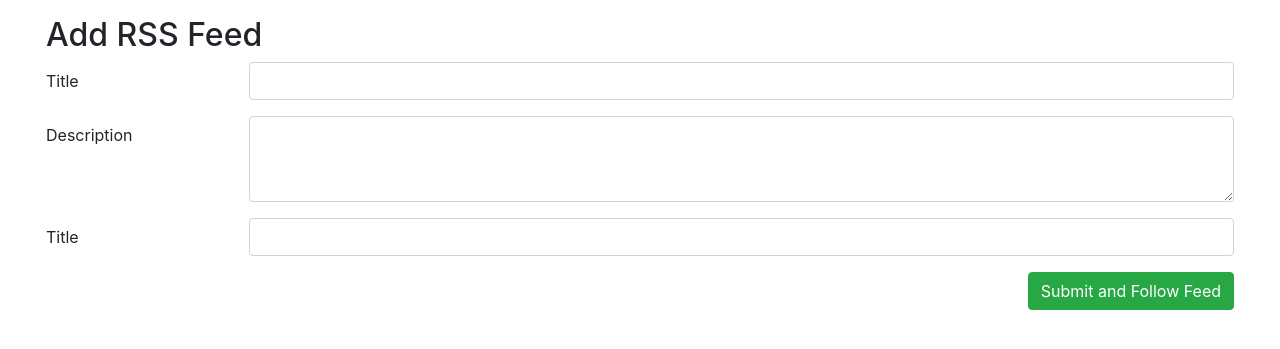
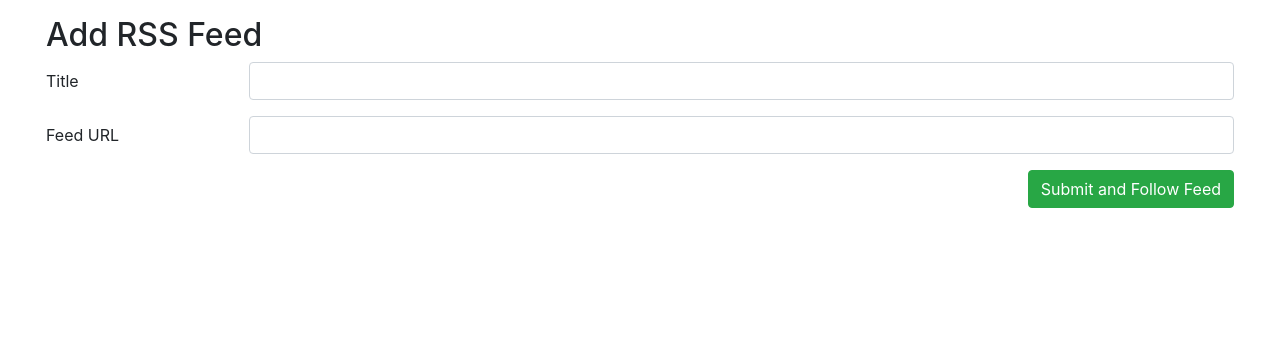
Before and after one commit to 5pence/rss_helper, a Django app: page /add_feed in a window 1280 px wide. Shown: the part 104-453 px from the top of the page. Run offline with Django 3.2, Linux system fonts and the light colour scheme; the visitor is signed in with stand-in values (Sample User, id 1); parts of the project's set-up code (start-up, migrations or seed data) failed here and were passed over; some libraries are stand-ins or nearby versions.

Commit message:
add feed title and url validation and duplicate check, remove feed description

```diff
--- a/account/forms.py
+++ b/account/forms.py
@@ -2,6 +2,7 @@ from django import forms
 from django.contrib.auth.models import User
 from .models import Comment, Feed
 from feed.utils import fetch_rss
+
 
 class LoginForm(forms.Form):
     username = forms.CharField()
@@ -27,23 +28,31 @@ class UserRegistrationForm(forms.ModelForm):
 class AddFeedForm(forms.ModelForm):
     """ Form for logged in user to add feeds """
     title = forms.CharField(label='Title', required=True)
-    description = forms.CharField(label='Description',
-                                  widget=forms.Textarea(
-                                        attrs={"style": "resize: none"}),
-                                  required=True)
     url = forms.URLField(label='URL', required=True)
+
+    class Meta:
+        model = Feed
+        fields = ('title', 'url')
 
     def clean_url(self):
         url = self.cleaned_data['url']
-        ret = fetch_rss(url)
-        if 'bozo' in ret and ret['bozo'] == 1:
+        result = fetch_rss(url)
+        if 'bozo' in result and result['bozo'] == 1:
             raise forms.ValidationError('Invalid RSS Feed')
         return url
 
-
-    class Meta:
-        model = Feed
-        fields = ('title', 'description', 'url')
+    def clean(self):
+        cleaned_data = super(AddFeedForm, self).clean()
+        title = cleaned_data.get('title')
+        url = cleaned_data.get('url')
+        if Feed.objects.filter(title=title).count():
+            raise forms.ValidationError(
+                "You are already that title in your feed, please choose another."
+            )
+        if Feed.objects.filter(url=url).count():
+            raise forms.ValidationError(
+                "You are already following that feed url, you don't need to follow it twice."
+            )
 
 
 class CommentForm(forms.ModelForm):
--- a/account/models.py
+++ b/account/models.py
@@ -12,7 +12,6 @@ class Feed(TitleMixin, models.Model):
     """ Model for the RSS Feed """
     user = models.ForeignKey(get_user_model(), on_delete=models.CASCADE)
     title = models.CharField(max_length=255)
-    description = models.TextField()
     url = models.URLField(default="")
     created_at = models.DateTimeField(auto_now_add=True)
     updated_at = models.DateTimeField(auto_now=True)
--- a/account/templates/account/add_feed.html
+++ b/account/templates/account/add_feed.html
@@ -18,16 +18,7 @@
                 </div>
             </div>
             <div class="form-group row">
-                <label for="formDescription"
-                       class="col-sm-2 col-form-label">Description</label>
-                <div class="col-sm-10">
-                    <textarea class="form-control" rows="3"
-                           name="description" id="formDescription">
-                    </textarea>
-                </div>
-            </div>
-            <div class="form-group row">
-                <label for="formUrl" class="col-sm-2 col-form-label">Title</label>
+                <label for="formUrl" class="col-sm-2 col-form-label">Feed URL</label>
                 <div class="col-sm-10">
                     <input type="text" class="form-control"
                            name="url" id="formUrl">
--- a/account/views.py
+++ b/account/views.py
@@ -134,7 +134,6 @@ def delete_comment(request, pk):
     return HttpResponseRedirect(reverse('feed_item', kwargs={'pk': feed_item_id}))
 
 # TODO: Edit feed button
-# TODO: Ensure user doesn't use same name or feed url to avoid duplicates when adding feed
 # TODO: Input security
 # TODO: Put celery task in own container
 # TODO: Docker containerize app
```
